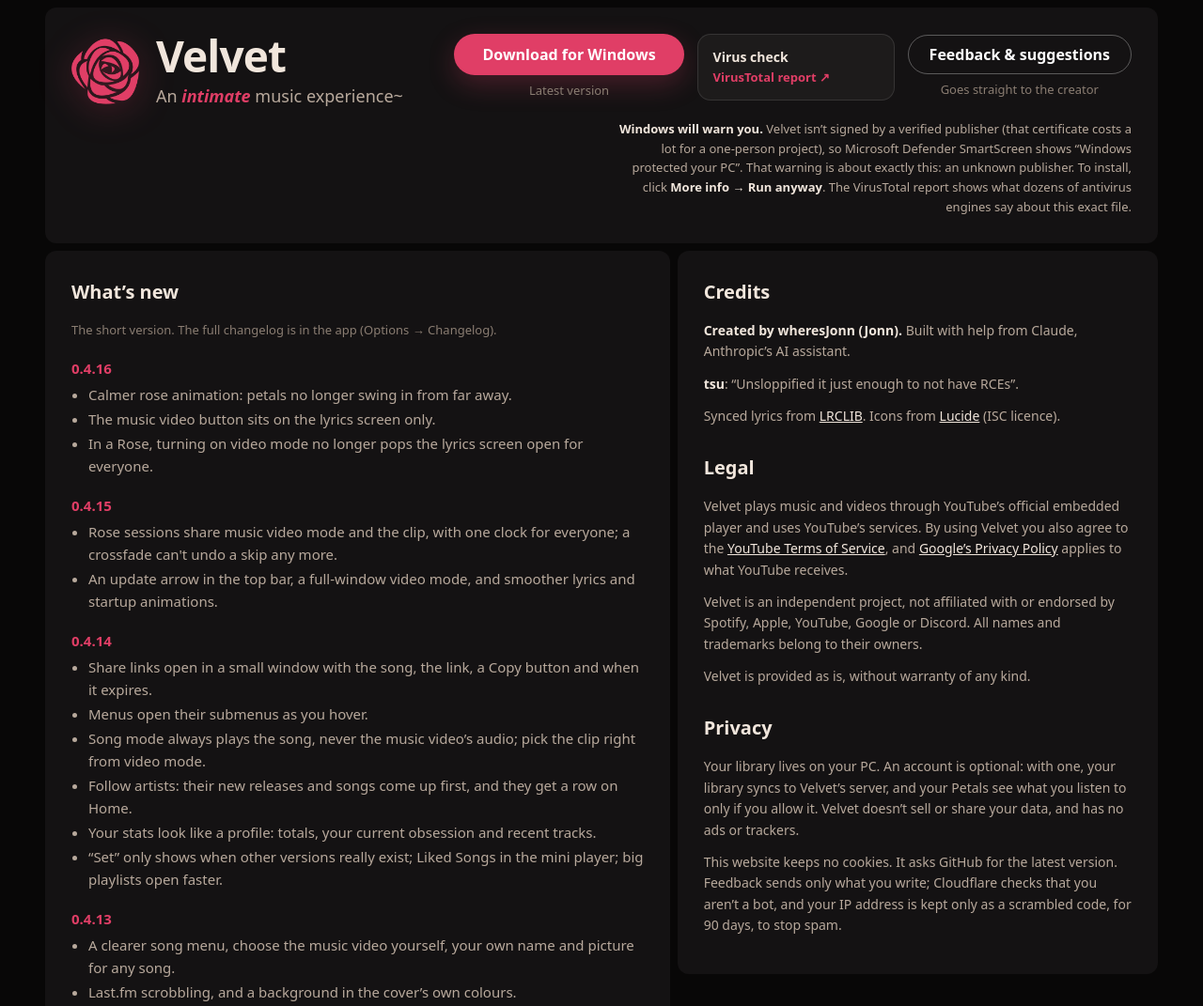
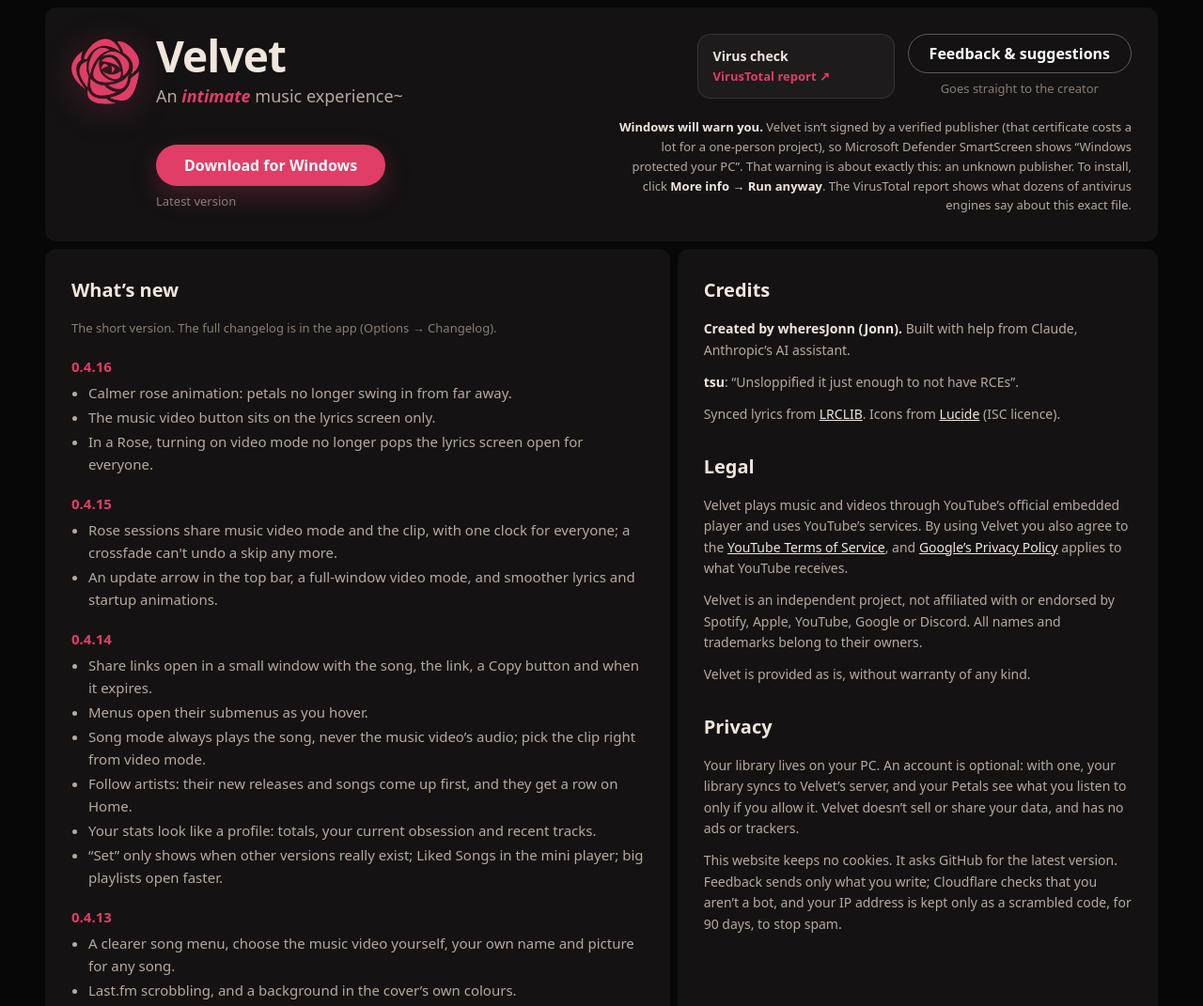
Before and after one commit to BugsReporter/velvetplayer, a plain HTML site: page index.html in a window 1280 px wide. Shown: the top 1071 px of the page at 94% size. Drawn offline with Linux system fonts and the light colour scheme; no server answers.

Commit message:
Download button and version under the name; both columns the same height
Co-Authored-By: Claude Opus 5.5 <noreply@anthropic.com>

```diff
--- a/index.html
+++ b/index.html
@@ -42,6 +42,8 @@
   .btn.ghost { background: transparent; border: 1px solid #ffffff4d; box-shadow: none; font-weight: 600; padding: 12px 22px; }
   .btn.ghost:hover { border-color: var(--ink); }
   .ver { color: var(--mute); font-size: 13px; }
+  .top > .dl { grid-column: 1; grid-row: 2; align-items: flex-start; margin-left: 90px; }
+  .top > .side { grid-column: 2; grid-row: 1 / 3; }
   .card { background: var(--card); border: 1px solid var(--line); border-radius: 14px; padding: 12px 16px; }
   .scan { display: flex; flex-direction: column; justify-content: center; min-width: 210px; font-size: 13px; }
   .scan b { font-size: 14px; } .scan a { color: var(--rose); font-weight: 600; text-decoration: none; } .scan a:hover { text-decoration: underline; }
@@ -57,7 +59,7 @@
   .notice b { color: var(--ink); }
   .wrap > .top, .cols > section, .share main { background: var(--surface); border-radius: 12px; padding: 28px; }
   .wrap > .top { margin-bottom: 8px; }
-  .cols { display: grid; grid-template-columns: 1.3fr 1fr; gap: 8px; align-items: start; }
+  .cols { display: grid; grid-template-columns: 1.3fr 1fr; gap: 8px; }
   h2 { font-size: 20px; margin: 0 0 14px; }
   h3 { font-size: 15px; margin: 18px 0 4px; color: var(--rose); }
   .log ul { margin: 0; padding-left: 18px; color: var(--dim); }
@@ -65,7 +67,7 @@
   .legal p { color: var(--dim); margin: 0 0 12px; font-size: 14px; }
   .legal b { color: var(--ink); }
   footer { margin-top: 16px; padding: 0 8px; color: var(--mute); font-size: 12px; }
-  @media (max-width: 760px) { .cols, .top { grid-template-columns: 1fr; } .top > .side { align-items: flex-start; } .get { justify-content: flex-start; } .notice { text-align: left; } .brand h1 { font-size: 38px; } }
+  @media (max-width: 760px) { .cols, .top { grid-template-columns: 1fr; } .top > .dl, .top > .side { grid-column: auto; grid-row: auto; margin-left: 0; } .top > .side { align-items: flex-start; } .get { justify-content: flex-start; } .notice { text-align: left; } .brand h1 { font-size: 38px; } }
   /* the feedback dialog */
   dialog { width: min(560px, 92vw); border: 0; border-radius: 12px; padding: 24px; background: hsl(345 5% 15%); color: var(--ink); box-shadow: 0 24px 60px #000c, 0 0 0 1px var(--line); }
   dialog::backdrop { background: #000000b3; }
@@ -110,12 +112,12 @@
       <img src="/velvetplayer/icon.png" alt="">
       <div><h1>Velvet</h1><p>An <em>intimate</em> music experience~</p></div>
     </div>
+    <div class="dl">
+      <a class="btn" id="dl" href="https://github.com/BugsReporter/velvet-releases/releases/latest" rel="noopener">Download for Windows</a>
+      <span class="ver" id="ver">Latest version</span>
+    </div>
     <div class="side">
       <div class="get">
-        <div class="dl">
-          <a class="btn" id="dl" href="https://github.com/BugsReporter/velvet-releases/releases/latest" rel="noopener">Download for Windows</a>
-          <span class="ver" id="ver">Latest version</span>
-        </div>
         <div class="card scan">
           <b>Virus check</b>
           <span id="vt-state" class="vt-state" hidden></span>
```
